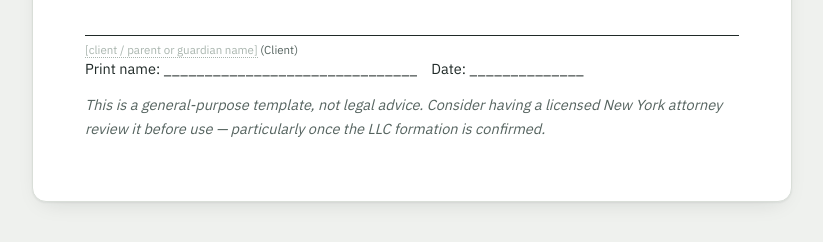
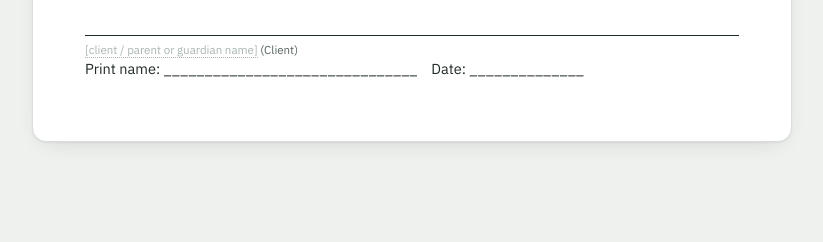
Before and after one commit to jakegoldwasser/ivy-league-writers, a plain HTML site: page public/contract.html in a window 1280 px wide. Shown: the part 2666-2908 px from the top of the page, without its empty margins (452-1275 px from the left). Drawn offline with Linux system fonts and the light colour scheme.

Commit message:
Remove not-legal-advice disclaimer from client-facing contract

```diff
--- a/public/contract.html
+++ b/public/contract.html
@@ -596,9 +596,6 @@
         <div class="sigline client">${f($('clientName').value, '[client / parent or guardian name]')} (Client)</div>
         <p class="sigmeta">Print name: _______________________________&nbsp;&nbsp;&nbsp;&nbsp;Date: ______________</p>
       </div>
-
-      <p class="disclaimer">This is a general-purpose template, not legal advice. Consider having a licensed New
-      York attorney review it before use &mdash; particularly once the LLC formation is confirmed.</p>
     `;
     $('preview').innerHTML = html;
   }
```
